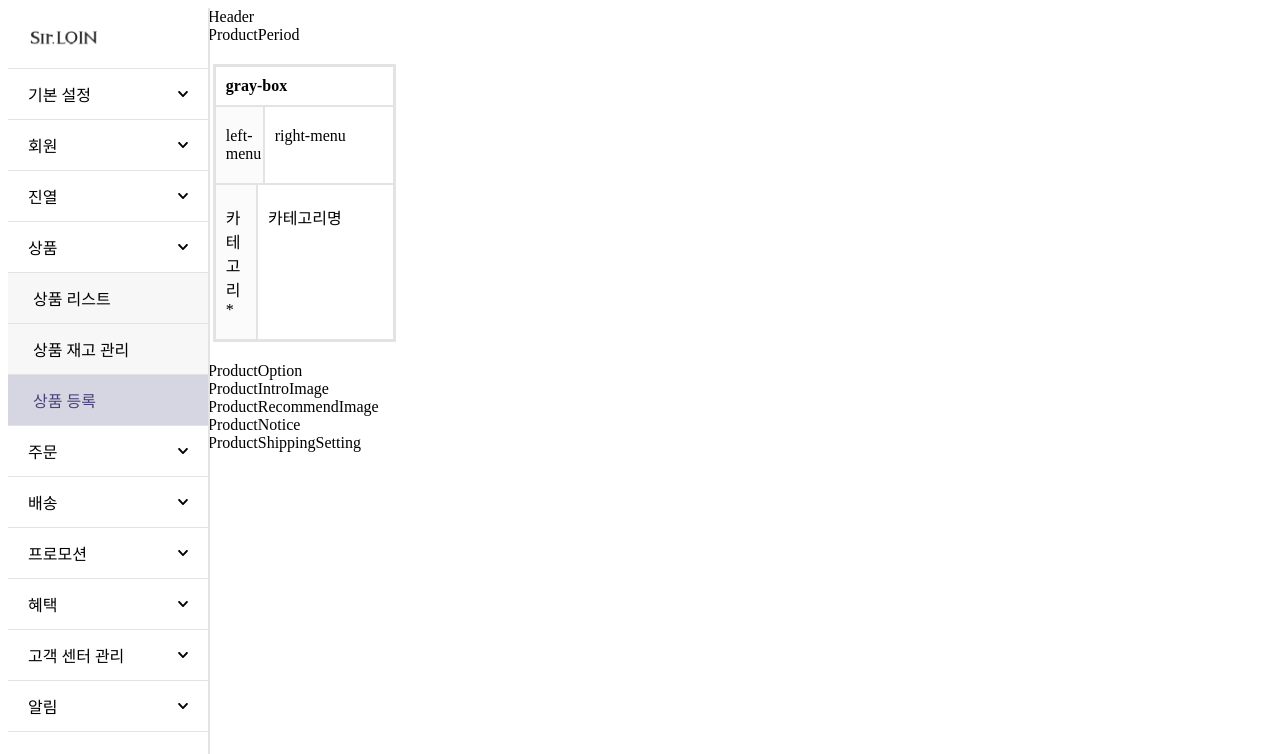
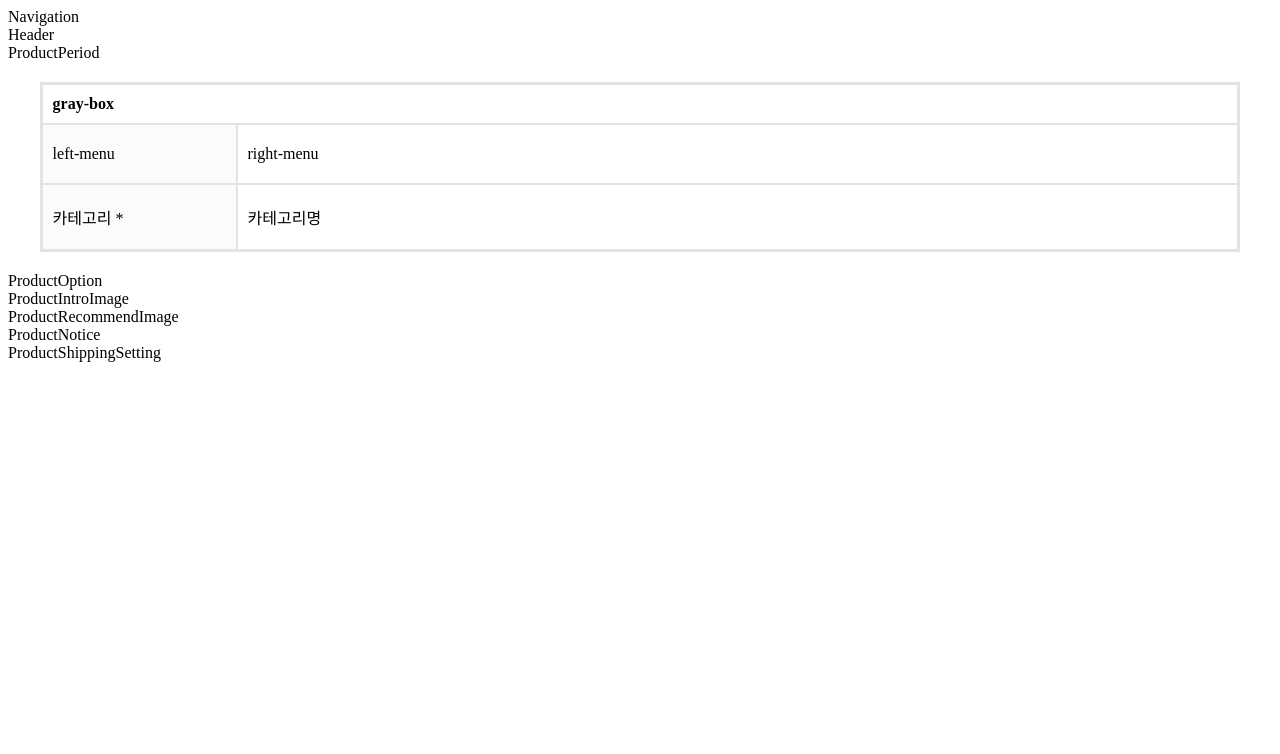
Before and after one commit to PreOnBoarding-Team17/Week1_Product_Registration, a React (Create React App) app: page / in a window 1280 px wide. Shown: the top 754 px of the page. Built offline with nearby package versions, Linux system fonts and the light colour scheme.

Commit message:
Revert "[황상섭] feat: 네비게이션바 구현"

```diff
--- a/src/App.jsx
+++ b/src/App.jsx
@@ -7,10 +7,7 @@ function App() {
   return (
     <div>
       <Navigation />
-      <div style={{ display: "flex" }}>
-        <div style={{ width: "200px" }}></div>
-        <ProductRegister />
-      </div>
+      <ProductRegister />
     </div>
   );
 }
--- a/src/Components/Common/Navigation/index.jsx
+++ b/src/Components/Common/Navigation/index.jsx
@@ -1,40 +1,7 @@
 import React from "react";
-import Logo from "Assets/logo.png";
-import Arrow from "Assets/arrow_down.svg";
-import List from "Utils/Constants/NavigationList";
-import "Components/Common/Navigation/scss/Navigation.scss";
 
-export default function Navigation() {
-  return (
-    <nav className="navigation__container">
-      <div className="navigation__logo-box">
-        <img className="navigation__logo" src={Logo} alt="로고 이미지" />
-      </div>
-      {List.map((element, index) => {
-        if (element.className === "menu")
-          return (
-            <div key={index} className="navigation__menu">
-              <p>{element.name}</p>
-              <img
-                className="navigation__menu-arrow"
-                src={Arrow}
-                alt="화살표"
-              />
-            </div>
-          );
-        else if (element.className === "subMenu")
-          return (
-            <div key={index} className="navigation__subMenu">
-              <p>{element.name}</p>
-            </div>
-          );
-        else
-          return (
-            <div key={index} className="navigation__currentMenu">
-              <p>{element.name}</p>
-            </div>
-          );
-      })}
-    </nav>
-  );
+function Navigation() {
+  return <div>Navigation</div>;
 }
+
+export default Navigation;
--- a/src/Components/Common/Navigation/scss/Navigation.scss
+++ /dev/null
@@ -1,44 +0,0 @@
-.navigation__container {
-  border-right: 2px solid #e3e3e3;
-  width: 200px;
-  height: 100vh;
-  position: fixed;
-  > div {
-    height: 50px;
-    display: flex;
-    cursor: pointer;
-    padding-left: 20px;
-    align-items: center;
-    transition: 0.5s;
-    border-bottom: 1px solid #e3e3e3;
-    &:hover {
-      transition: 0.5s;
-      font-size: 17px;
-    }
-  }
-  .navigation__logo-box {
-    height: 60px;
-    .navigation__logo {
-      width: 40%;
-    }
-  }
-  .navigation__menu {
-    position: relative;
-    .navigation__menu-arrow {
-      position: absolute;
-      right: 20px;
-      width: 10px;
-    }
-  }
-  .navigation__subMenu,
-  .navigation__currentMenu {
-    padding-left: 25px;
-  }
-  .navigation__subMenu {
-    background-color: #f7f7f7;
-  }
-  .navigation__currentMenu {
-    background-color: #d6d5e2;
-    color: #47417a;
-  }
-}
--- a/src/Utils/Constants/NavigationList.js
+++ /dev/null
@@ -1,56 +0,0 @@
-const List = [
-  {
-    name: "기본 설정",
-    className: "menu",
-  },
-  {
-    name: "회원",
-    className: "menu",
-  },
-  {
-    name: "진열",
-    className: "menu",
-  },
-  {
-    name: "상품",
-    className: "menu",
-  },
-  {
-    name: "상품 리스트",
-    className: "subMenu",
-  },
-  {
-    name: "상품 재고 관리",
-    className: "subMenu",
-  },
-  {
-    name: "상품 등록",
-    className: "currentMenu",
-  },
-  {
-    name: "주문",
-    className: "menu",
-  },
-  {
-    name: "배송",
-    className: "menu",
-  },
-  {
-    name: "프로모션",
-    className: "menu",
-  },
-  {
-    name: "혜택",
-    className: "menu",
-  },
-  {
-    name: "고객 센터 관리",
-    className: "menu",
-  },
-  {
-    name: "알림",
-    className: "menu",
-  },
-];
-
-export default List;
```
Also changed, not shown: src/Assets/arrow_down.svg (deleted), 1 other file (tests, documents, lock files or other folders).
